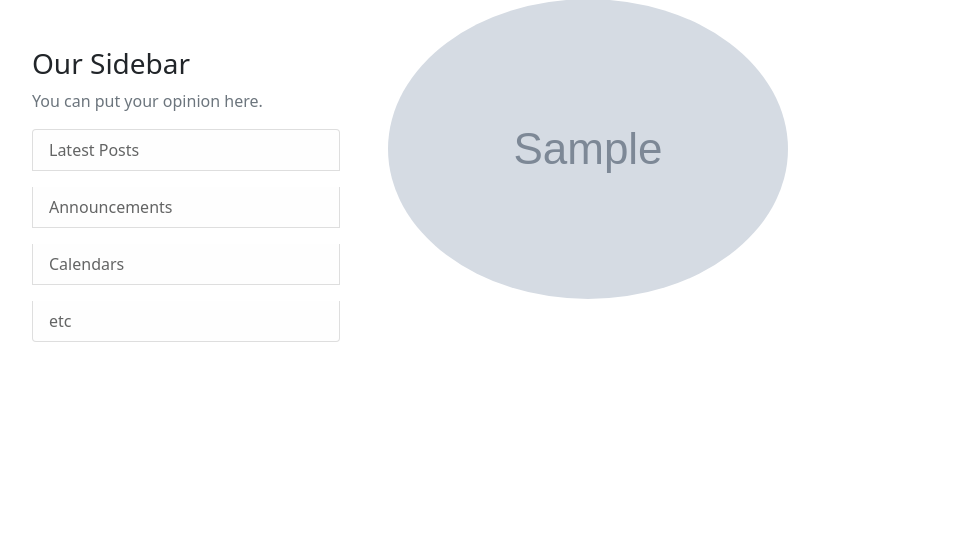
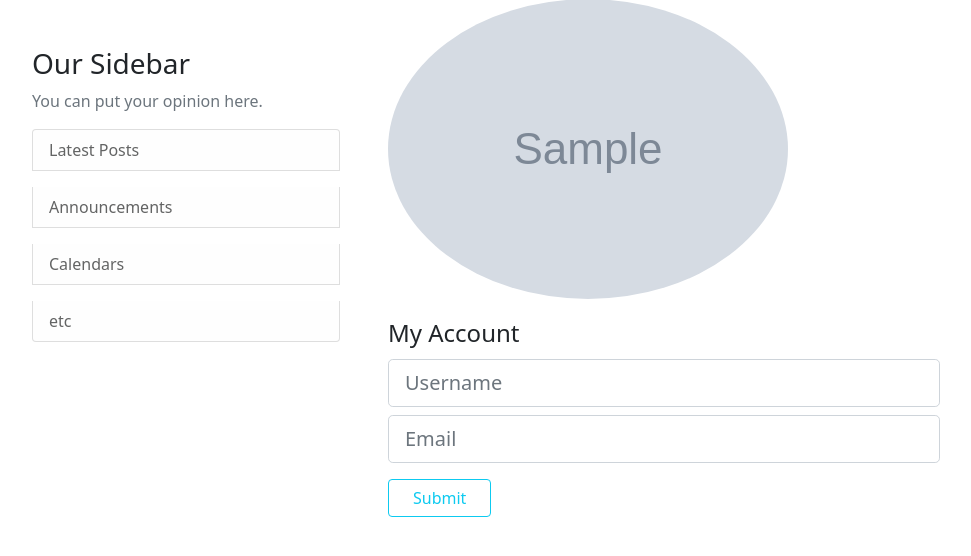
Before and after one commit to Moni-que/OpinionsApp, a Flask app: template MyOpinionsApp/templates/account.html in a window 1280 px wide. Shown: the part 57-613 px from the top of the page, without its empty margins (74-1045 px from the left). Run offline with Flask 2, Linux system fonts and the light colour scheme; the template is opened without the code that fills it: most values are stand-ins (such as "Sample title", 1, 10 or a date in 2020); grey boxes marked "Sample" are stand-in pictures; form fields are guessed from the names that the template uses.

Commit message:
create a form

```diff
--- a/MyOpinionsApp/templates/account.html
+++ b/MyOpinionsApp/templates/account.html
@@ -8,5 +8,38 @@
           <p class="text-secondary">{{ current_user.email }}</p>
         </div>
         </div>
+        <form class="mt-2 pb-3 w-75 " method="POST">
+            <fieldset class = "form-group">
+                <!-- {{ form.hidden_tag }} -->
+                <legend>My Account</legend>
+                <div class = "form-group">
+                    {% if form.username.errors %}
+                        {{ form.username(class= "form-control form-control-lg is-invalid") }}
+                        <div class="invalid-feedback">
+                            {% for error in form.username.errors %}
+                            <span>{{ error }}</span>
+                            {% endfor %}
+                        </div>
+                    {% else %}
+                        {{ form.username (class="form-control form-control-lg ", placeholder="Username") }}
+                    {% endif %}
+                </div>
+                <div class = "form-group">
+                    {% if form.email.errors %}
+                        {{ form.email(class= "form-control form-control-lg is-invalid") }}
+                        <div class="invalid-feedback">
+                            {% for error in form.email.errors %}
+                            <span>{{ error }}</span>
+                            {% endfor %}
+                        </div>
+                    {% else %}
+                        {{ form.email (class="form-control form-control-lg mt-2 ", placeholder="Email") }}
+                    {% endif %}
+                </div>
+                <div class = "form-group">
+                    {{ form.submit(class = "btn btn-outline-info mt-3 px-4") }}
+                </div>
+            </fieldset>
+        </form>
     </div>
 {% endblock %}
```
